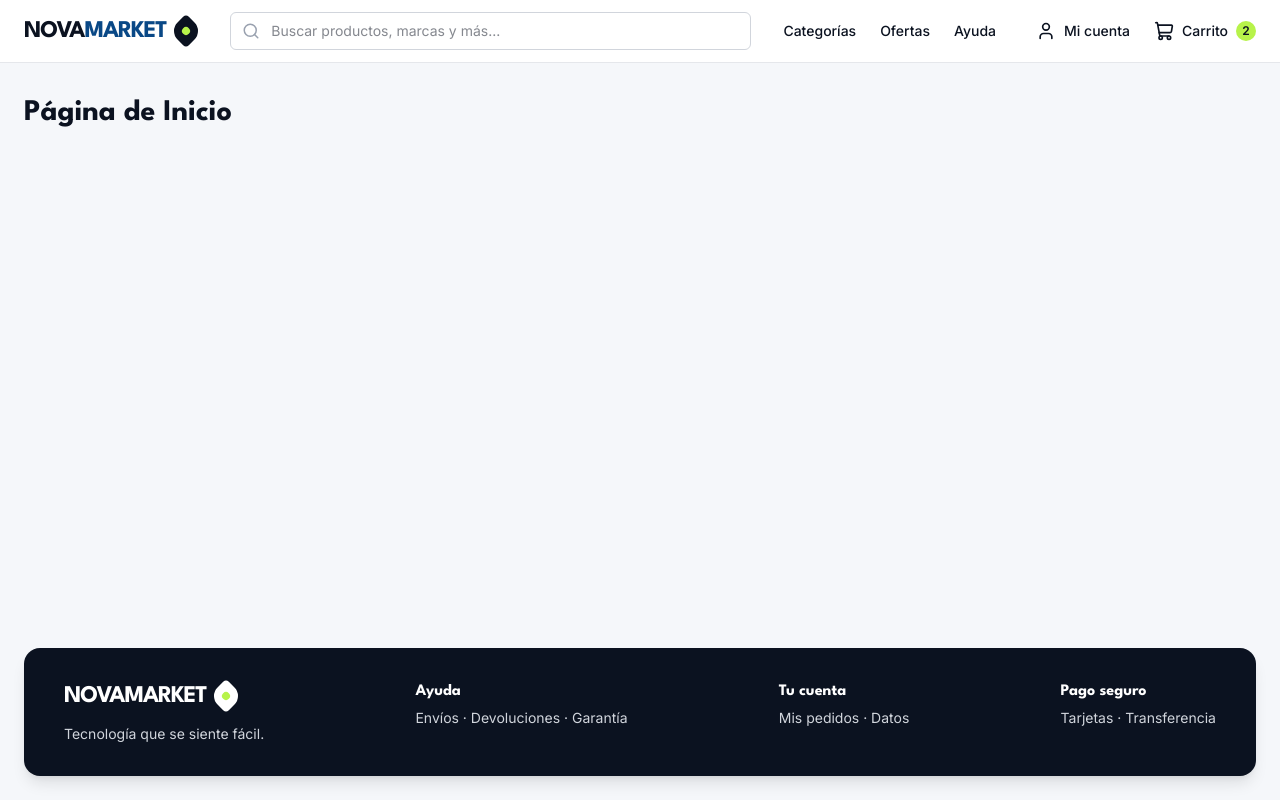
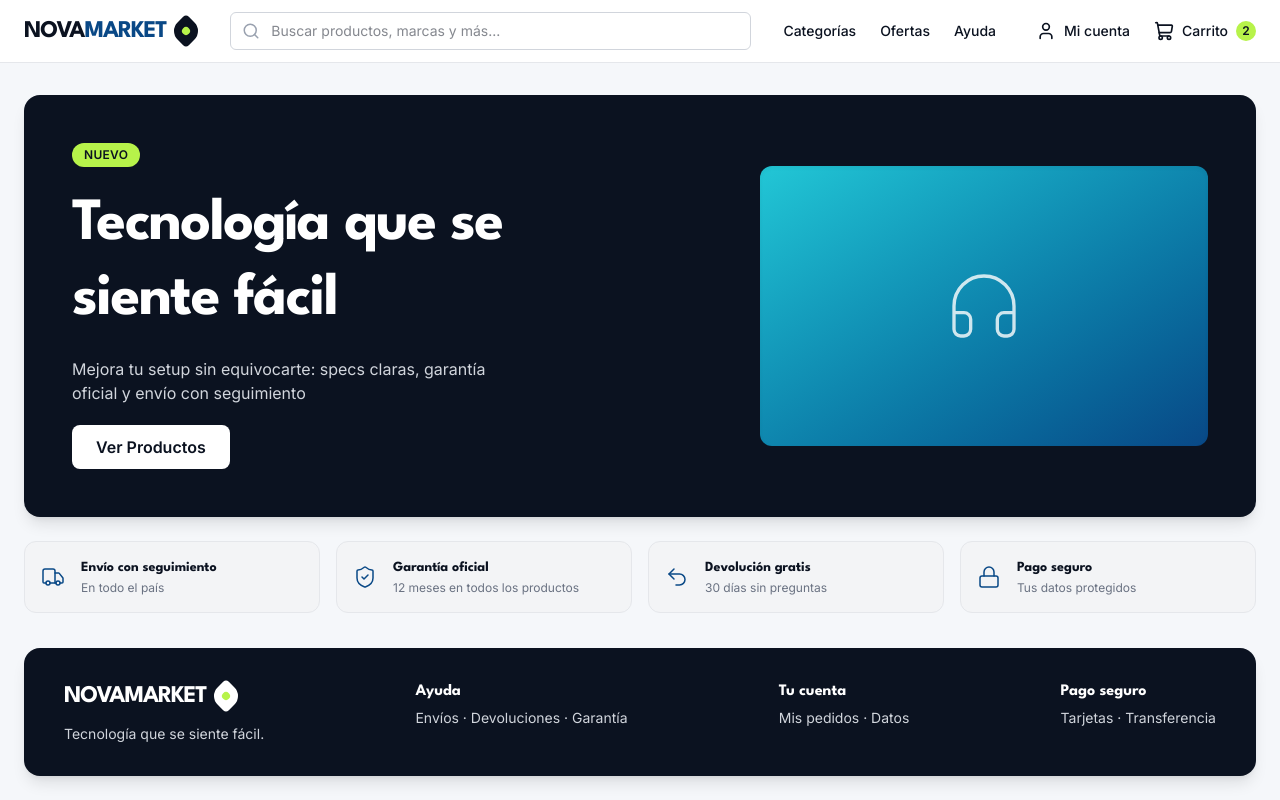
Before and after one commit to Talently-Lab/s2620-NovaMarket, a React (Vite) app in the folder frontend/: page / in a window 1280 px wide. Built offline with nearby package versions, Linux system fonts and the light colour scheme.

Commit message:
feat: desarrollo de vista Home con HeroBanner, FeatureList y navegación de botones

```diff
--- a/frontend/src/components/atoms/Button.jsx
+++ b/frontend/src/components/atoms/Button.jsx
@@ -1,6 +1,15 @@
 
-export default function Button() {
+export const Button = ({ children, onClick, variant = 'primary' }) => {
+  const baseStyle = "cursor-pointer font-inter font-semibold py-2.5 px-6 rounded-lg transition-colors duration-200 w-fit";
+
+  const variants = {
+    primary: "bg-neutral-white text-primary hover:bg-gray-200",
+    secondary: "bg-primary text-neutral-white hover:bg-opacity-90",
+  };
+
   return (
-    <div>Button</div>
-  )
-}
+    <button className={`${baseStyle} ${variants[variant]}`} onClick={onClick}>
+      {children}
+    </button>
+  );
+};
--- /dev/null
+++ b/frontend/src/components/atoms/Tag.jsx
@@ -0,0 +1,7 @@
+export const Tag = ({ text }) => {
+    return (
+        <span className="bg-highlight text-primary text-xs font-bold px-3 py-1 rounded-full uppercase tracking-wide">
+            {text}
+        </span>
+    );
+};
--- /dev/null
+++ b/frontend/src/components/molecules/FeatureCard.jsx
@@ -0,0 +1,17 @@
+
+export const FeatureCard = ({ icon, title, description }) => {
+
+    return (
+        <div className="flex items-center gap-4 bg-gray-100 p-4 rounded-xl flex-1 border border-gray-200">
+            <div className="text-secondary">
+                {icon}
+            </div>
+
+            <div className="flex flex-col">
+                <h4 className="font-spartan font-bold text-sm text-primary">{title}</h4>
+                <p className="font-inter text-xs text-gray-500 mt-0.5">{description}</p>
+            </div>
+
+        </div>
+    );
+};
--- /dev/null
+++ b/frontend/src/components/organisms/FeatureList.jsx
@@ -0,0 +1,24 @@
+import { Truck, ShieldCheck, Undo2, Lock } from 'lucide-react';
+import { FeatureCard } from '../molecules/FeatureCard';
+
+export const FeatureList = () => {
+    const features = [
+        { icon: <Truck size={24} strokeWidth={1.5} />, title: "Envío con seguimiento", desc: "En todo el país" },
+        { icon: <ShieldCheck size={24} strokeWidth={1.5} />, title: "Garantía oficial", desc: "12 meses en todos los productos" },
+        { icon: <Undo2 size={24} strokeWidth={1.5} />, title: "Devolución gratis", desc: "30 días sin preguntas" },
+        { icon: <Lock size={24} strokeWidth={1.5} />, title: "Pago seguro", desc: "Tus datos protegidos" },
+    ];
+
+    return (
+        <section className='flex flex-col md:flex-row gap-4 justify-between w-full'>
+            {features.map((feature, index) => (
+                <FeatureCard
+                    key={index}
+                    icon={feature.icon}
+                    title={feature.title}
+                    description={feature.desc}
+                />
+            ))}
+        </section>
+    );
+}
--- /dev/null
+++ b/frontend/src/components/organisms/HeroBanner.jsx
@@ -0,0 +1,39 @@
+import { Headphones } from 'lucide-react';
+import { useNavigate } from 'react-router-dom';
+import { Tag } from '../atoms/Tag';
+import { Button } from '../atoms/Button';
+
+
+export const HeroBanner = () => {
+    const navigate = useNavigate();
+
+    return (
+        <section className='bg-primary rounded-2xl p-8 md:p-12 flex flex-col md:flex-row items-center justify-between gap-8 w-full shadow-lg'>
+
+            {/* Lado Izquierdo */}
+            <div className='flex-1 flex flex-col items-start gap-5'>
+                <Tag text="Nuevo"></Tag>
+                <h1 className='font-spartan font-bold text-4xl md:text-5xl lg:text-6xl text-neutral-white leading-tight tracking-tight'>
+                    Tecnología que se siente fácil
+                </h1>
+
+                <p className='font-inter text-gray-300 text-sm md:text-base max-w-md'>
+                    Mejora tu setup sin equivocarte: specs claras, garantía oficial y envío con seguimiento
+                </p>
+
+                <Button variant='primary' onClick={() => navigate('/categorias')} >
+                    Ver Productos
+                </Button>
+            </div>
+
+            {/* Lado Derecho */}
+            <div className="flex-1 w-full flex justify-center md:justify-end">
+                <div className="w-full max-w-md aspect-16/10 bg-linear-to-br from-accent to-secondary rounded-xl flex items-center justify-center shadow-inner">
+                <Headphones size={80} className="text-neutral-white opacity-80" strokeWidth={1} />
+                </div>
+            </div>
+
+
+        </section>
+    )
+}
--- a/frontend/src/pages/Home.jsx
+++ b/frontend/src/pages/Home.jsx
@@ -1,4 +1,11 @@
+import { HeroBanner } from "../components/organisms/HeroBanner";
+import { FeatureList } from "../components/organisms/FeatureList";
 
 export const Home = () => {
-  return <h1 className="text-3xl font-bold text-primary">Página de Inicio</h1>;
+  return (
+    <div className="flex flex-col gap-6 w-full animate-fade-in">
+      <HeroBanner />
+      <FeatureList />
+    </div>
+  );
 };
```
